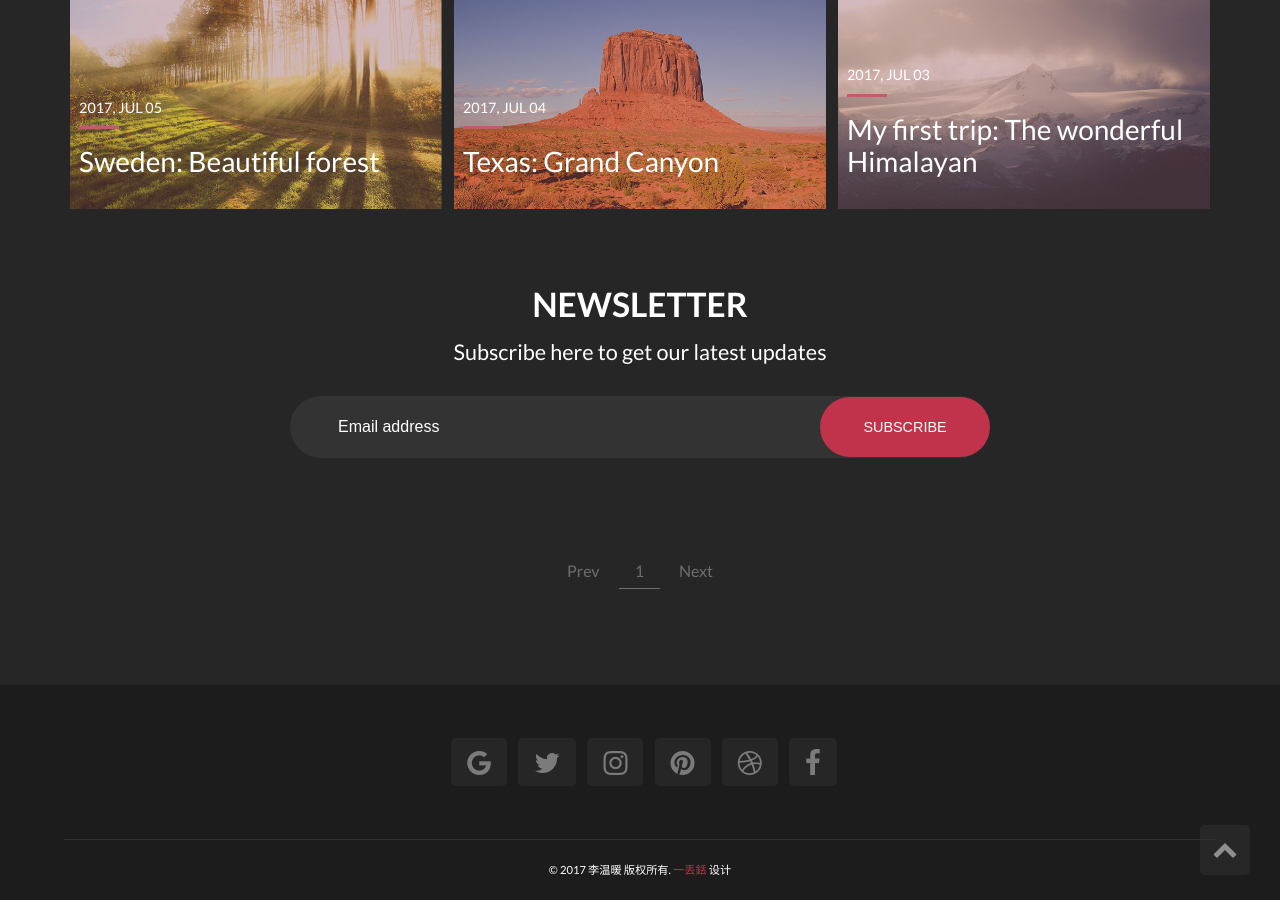
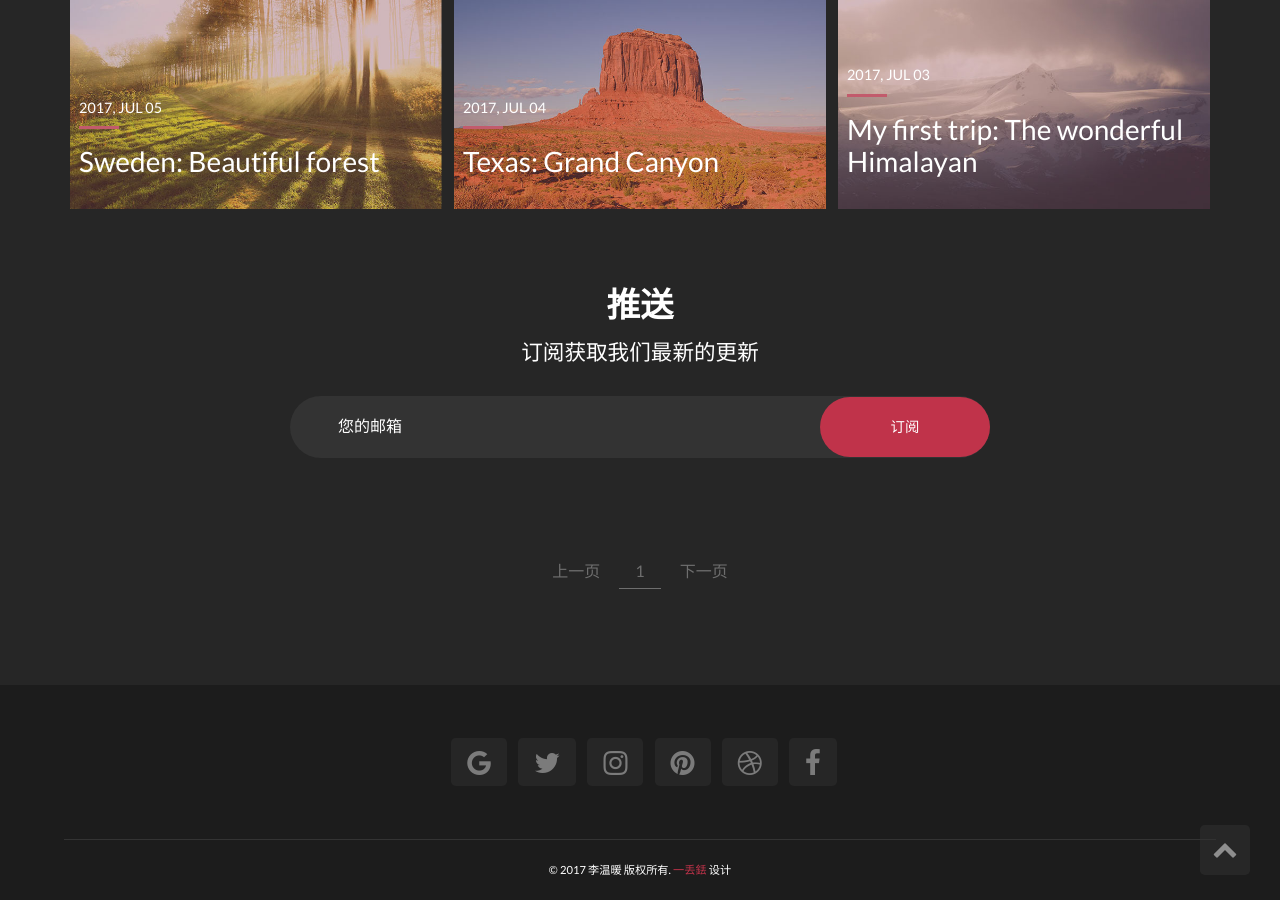
Before and after one commit to yidiudiu/yidiudiu.github.io, a Jekyll site: the page built from index.html, in a window 1280 px wide and 900 px high, scrolled down 1452 px. Built offline with Jekyll 4.4.1, drawn with Linux system fonts in a browser that asks for light colours; the list of posts is cut into pages by our own code.

Commit message:
更改订阅部分和分页部分

```diff
--- a/_includes/newsletter.html
+++ b/_includes/newsletter.html
@@ -1,11 +1,11 @@
 
 <section class="newsletter" id="mc_embed_signup">
-  <h2 class="newsletter_title">Newsletter</h2>
+  <h2 class="newsletter_title">推送</h2>
   <form action="//{{ site.mailchimp }}" method="post" id="mc-embedded-subscribe-form" name="mc-embedded-subscribe-form" class="validate" target="_blank" novalidate>
-    <label for="mce-EMAIL">Subscribe here to get our latest updates</label>
+    <label for="mce-EMAIL">订阅获取我们最新的更新</label>
     <div class="newsletter_box" id="mc_embed_signup_scroll">
-      <input type="email" name="EMAIL" placeholder="Email address" class="email_input" id="mce-EMAIL" required>
-      <input type="submit" value="Subscribe" name="subscribe" class="subscribe_btn" id="mc-embedded-subscribe">
+      <input type="email" name="EMAIL" placeholder="您的邮箱" class="email_input" id="mce-EMAIL" required>
+      <input type="submit" value="订阅" name="subscribe" class="subscribe_btn" id="mc-embedded-subscribe">
     </div>
   </form>
 </section> <!-- End Section Newsletter -->
--- a/_includes/pagination.html
+++ b/_includes/pagination.html
@@ -5,11 +5,11 @@
     {% if paginator.previous_page == 1 %}
       <a href="/">Prev</a>
     {% else %}
-      <a href="/page{{ paginator.previous_page }}">Prev</a>
+      <a href="/page{{ paginator.previous_page }}">上一页</a>
     {% endif %}
 
   {% else %}
-    <span class="disabled">Prev</span>
+    <span class="disabled">上一页</span>
   {% endif %}
 
   {% if paginator.page == 1 %}
@@ -28,8 +28,8 @@
   {% endfor %}
 
   {% if paginator.next_page %}
-    <a href="/page{{ paginator.next_page }}">Next</a>
+    <a href="/page{{ paginator.next_page }}">下一页</a>
   {% else %}
-    <span class="disabled">Next</span>
+    <span class="disabled">下一页</span>
   {% endif %}
 </nav> <!-- End Section Pagination -->
```
